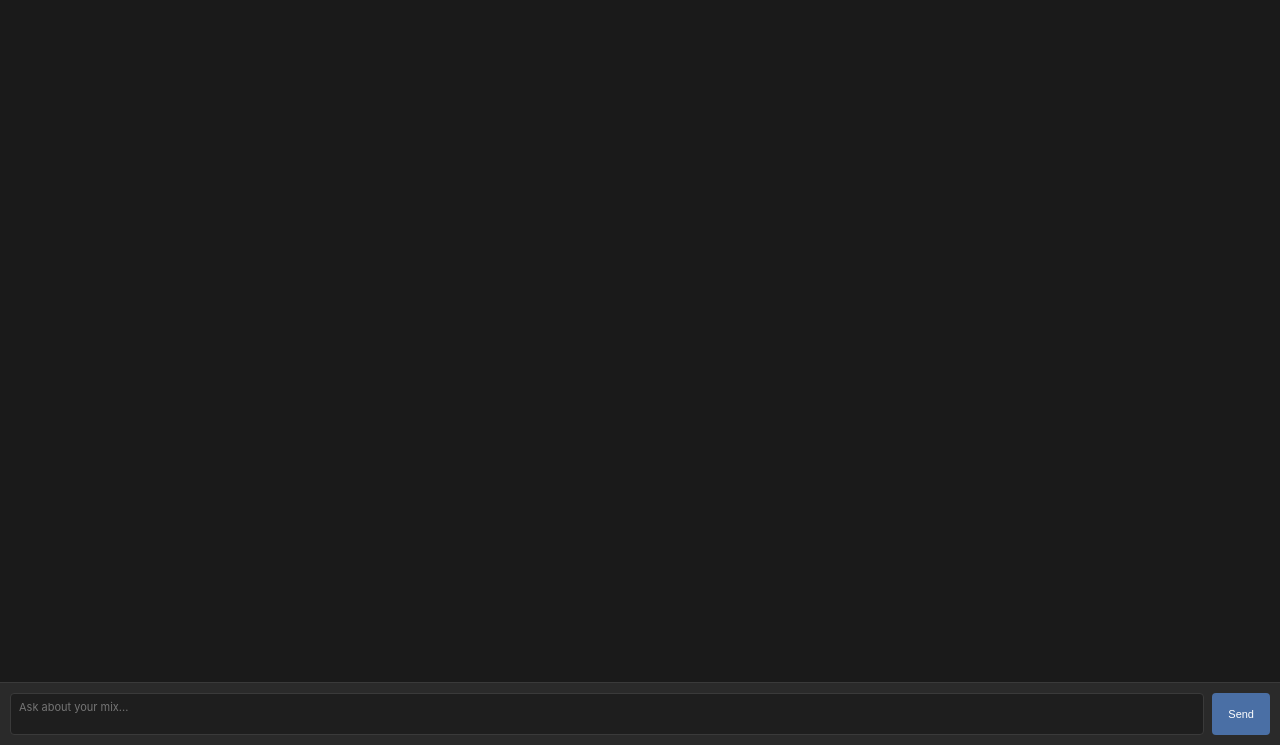
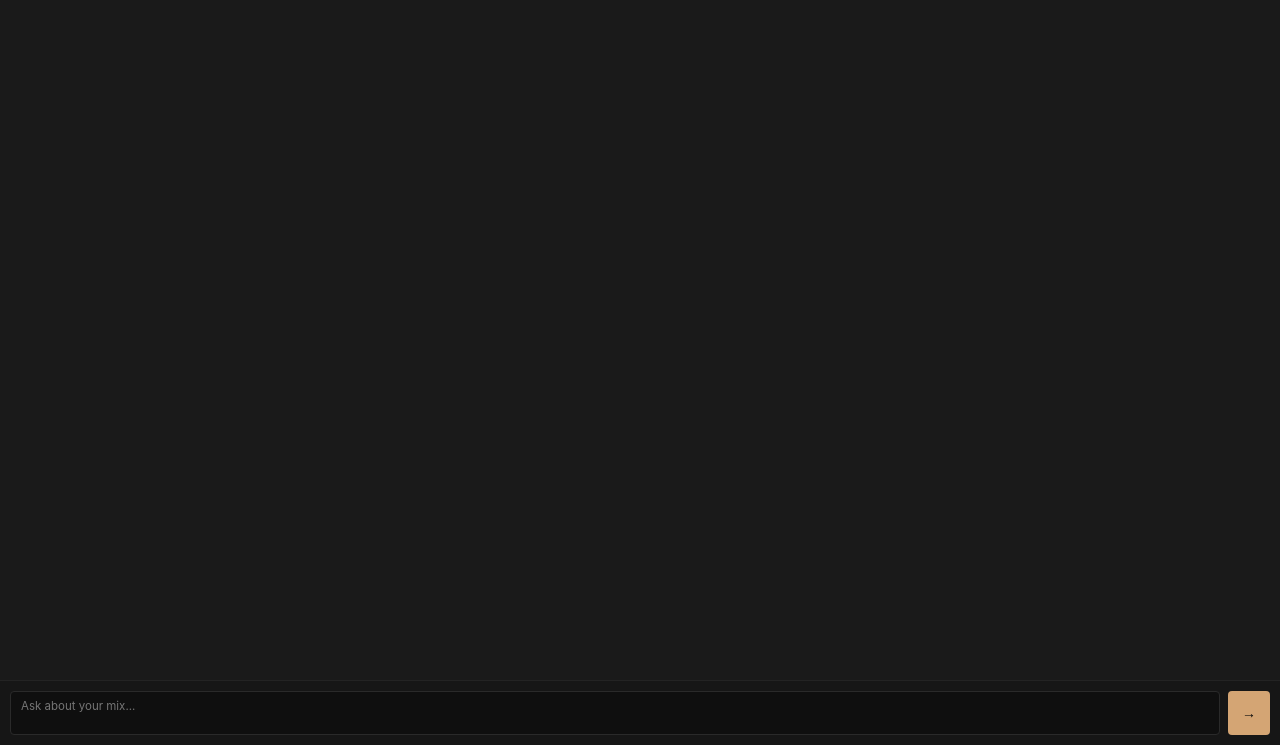
Before and after one commit to palace-audio/mixing-engineer, a plain HTML site: page docs/index.html in a window 1280 px wide. Shown: the part 55-800 px from the top of the page. Drawn offline with Linux system fonts and the light colour scheme.

Commit message:
Match chat to mockup; hardware render jwebs; viewport metas

```diff
--- a/docs/index.html
+++ b/docs/index.html
@@ -2,6 +2,7 @@
 <html lang="en">
 <head>
 <meta charset="UTF-8">
+<meta name="viewport" content="width=device-width, initial-scale=1.0">
 <title>AI Mix Engineer</title>
 <link rel="stylesheet" href="style.css">
 </head>
@@ -31,7 +32,7 @@
   <div id="messages"></div>
   <div id="input-row">
     <textarea id="input" placeholder="Ask about your mix..." rows="2"></textarea>
-    <button id="send">Send</button>
+    <button id="send" title="Send">→</button>
   </div>
 </div>
 
--- a/docs/style.css
+++ b/docs/style.css
@@ -6,6 +6,9 @@ body {
   font-size: 11px;
   background: #1a1a1a;
   color: #e0e0e0;
+  -webkit-font-smoothing: antialiased;
+  -moz-osx-font-smoothing: grayscale;
+  text-rendering: optimizeLegibility;
 }
 
 #app { display: flex; flex-direction: column; position: relative; }
@@ -186,35 +189,38 @@ body {
 
 #input-row {
   padding: 10px;
-  background: #2a2a2a;
-  border-top: 1px solid #3a3a3a;
+  background: #161616;
+  border-top: 1px solid #232323;
   display: flex;
   gap: 8px;
 }
 
 #input {
   flex: 1;
-  background: #1e1e1e;
-  color: #e0e0e0;
-  border: 1px solid #3a3a3a;
+  background: #0f0f0f;
+  color: #e6e6e6;
+  border: 1px solid #2a2a2a;
   border-radius: 4px;
-  padding: 6px 8px;
+  padding: 7px 10px;
   font-family: inherit;
-  font-size: 11px;
+  font-size: 11.5px;
   resize: none;
 }
-#input:focus { outline: none; border-color: #5a5a5a; }
+#input:focus { outline: none; border-color: #d4a574; }
 
 #send {
-  background: #4a6fa5;
-  color: white;
+  background: #d4a574;
+  color: #0a0a0a;
   border: none;
   border-radius: 4px;
-  padding: 0 16px;
+  padding: 0 14px;
   cursor: pointer;
-  font-size: 11px;
+  font-size: 14px;
+  font-weight: 700;
+  min-width: 36px;
+  line-height: 1;
 }
-#send:hover { background: #5a7fb5; }
+#send:hover { background: #e5b787; }
 #send:disabled { background: #3a3a3a; color: #666; cursor: not-allowed; }
 
 #settings-overlay {
```
Also changed, not shown: docs/metrics.html (+4 -0 lines).
